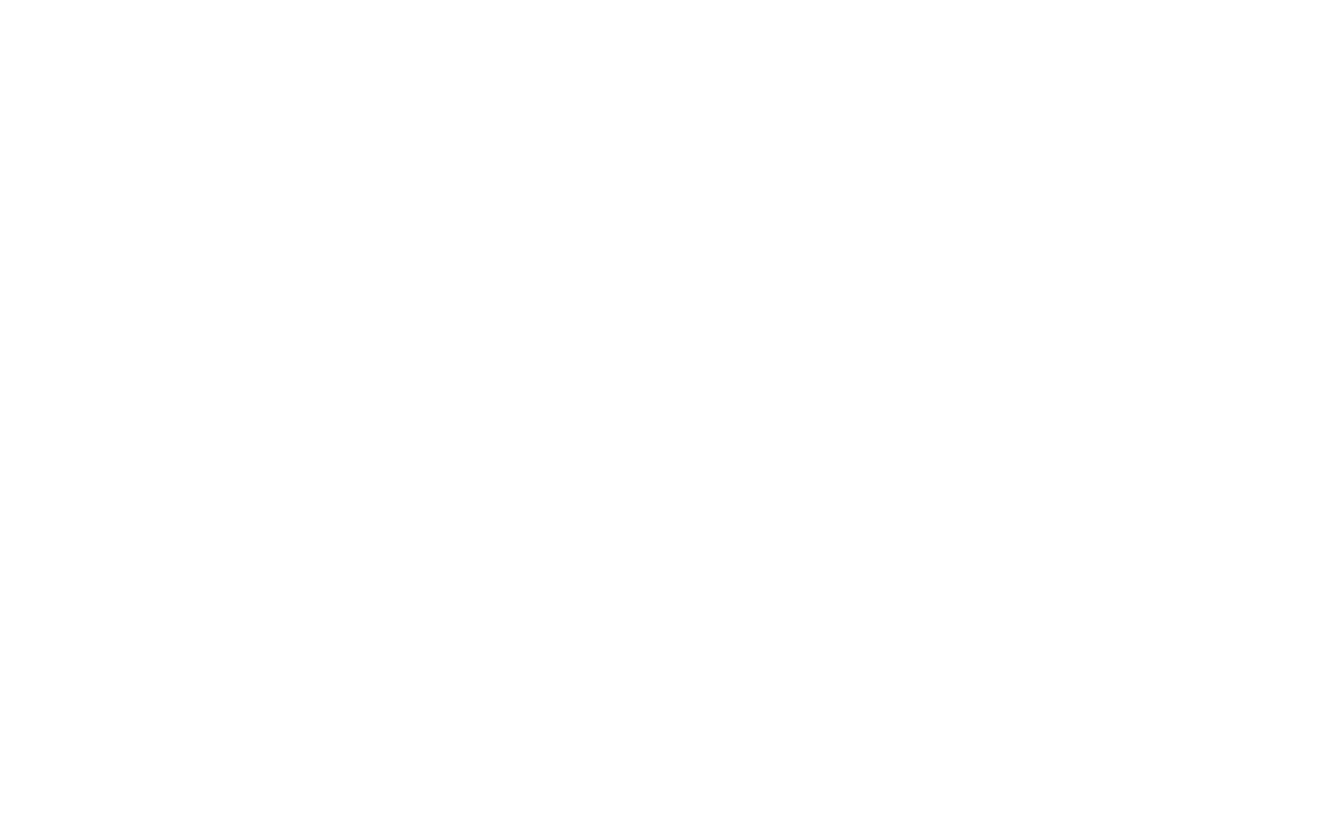
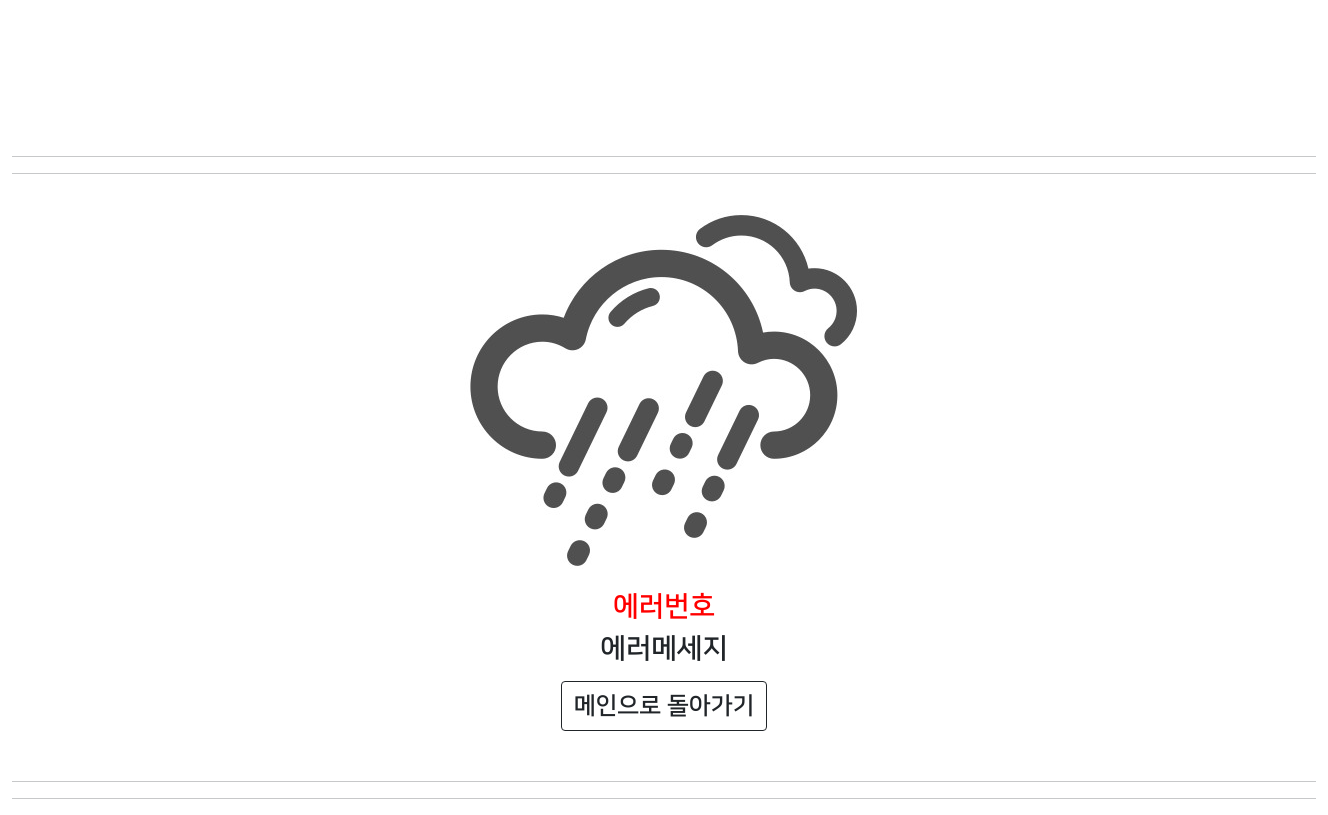
Before and after one commit to dreamcommall/dream_com, a React (Create React App) app in the folder dream_com_front/: page /error in a window 1280 px wide. Before the commit this address had no page. Shown: the whole page, 1328 px wide, since content can reach past the window. Built offline with nearby package versions, Linux system fonts and the light colour scheme.

Commit message:
에러페이지 UI 제작 완료

```diff
--- a/dream_com_front/src/DreamComRouter.jsx
+++ b/dream_com_front/src/DreamComRouter.jsx
@@ -3,6 +3,7 @@
 import MainPageApp from "./main/MainPageApp";
 import SearchPageApp from "./search/SearchPageApp";
 import DetailApp from "./detail/DetailApp";
+import ErrorPageApp from "./common/ErrorPage/ErrorPageApp";
 
 // 작성자 : MoonNight285
 // 라우터 관리 컴포넌트
@@ -14,6 +15,7 @@
                 <Route path={"/main"} element={<MainPageApp />}></Route>
                 <Route path={"/search"} element={<SearchPageApp />}></Route>
                 <Route path={"/detail"} element={<DetailApp />} />
+                <Route path={"/error"} element={<ErrorPageApp />} />
             </Routes>
         </BrowserRouter>
     )
--- /dev/null
+++ b/dream_com_front/src/common/ErrorPage/ErrorPageApp.css
@@ -0,0 +1,27 @@
+#div-error-img-wrapper {
+    height: 400px;
+    display: flex;
+    justify-content: center;
+    align-items: center;
+}
+
+#div-error-msg-wrapper {
+    height: 175px;
+}
+
+#div-error-top-underline-wrapper {
+    margin-top: 140px;
+}
+
+#div-error-msg-wrapper button {
+    font-family: NanumSquareB;
+    font-size: 24px;
+}
+
+#div-error-msg-wrapper h3 {
+    font-family: NanumSquareB;
+}
+
+#div-error-msg-wrapper h3:first-child {
+    color: red;
+}
--- /dev/null
+++ b/dream_com_front/src/common/ErrorPage/ErrorPageApp.jsx
@@ -0,0 +1,36 @@
+import React from "react";
+import UnderLine from "./UnderLine";
+import "./ErrorPageApp.css"
+import Button from "react-bootstrap/Button";
+
+// 에러가 발생했을때 에러번호와 내용을 표시하는 컴포넌트
+function ErrorPageApp({errorNumber, errorMsg}) {
+    return (
+        <div className={"container"}>
+            <div id={"div-error-top-underline-wrapper"} className={"row"}>
+                <div className={"col"}>
+                    <UnderLine />
+                </div>
+            </div>
+            <div id={"div-error-img-wrapper"} className={"row"}>
+                <div className={"col d-flex justify-content-center"}>
+                    <img src={"/images/rain.jpg"} />
+                </div>
+            </div>
+            <div id={"div-error-msg-wrapper"} className={"row"}>
+                <div className={"col text-center"}>
+                    <h3>에러번호</h3>
+                    <h3 className={"mb-3"}>에러메세지</h3>
+                    <div><a href={"/main"}><Button variant={"outline-dark"}>메인으로 돌아가기</Button></a></div>
+                </div>
+            </div>
+            <div className={"row"}>
+                <div className={"col"}>
+                    <UnderLine />
+                </div>
+            </div>
+        </div>
+    );
+}
+
+export default ErrorPageApp;
--- /dev/null
+++ b/dream_com_front/src/common/ErrorPage/UnderLine.jsx
@@ -0,0 +1,12 @@
+import React from "react";
+
+function UnderLine() {
+    return (
+        <div>
+            <hr />
+            <hr />
+        </div>
+    );
+}
+
+export default UnderLine;
```
Also changed, not shown: dream_com_front/public/images/rain.jpg (added).
